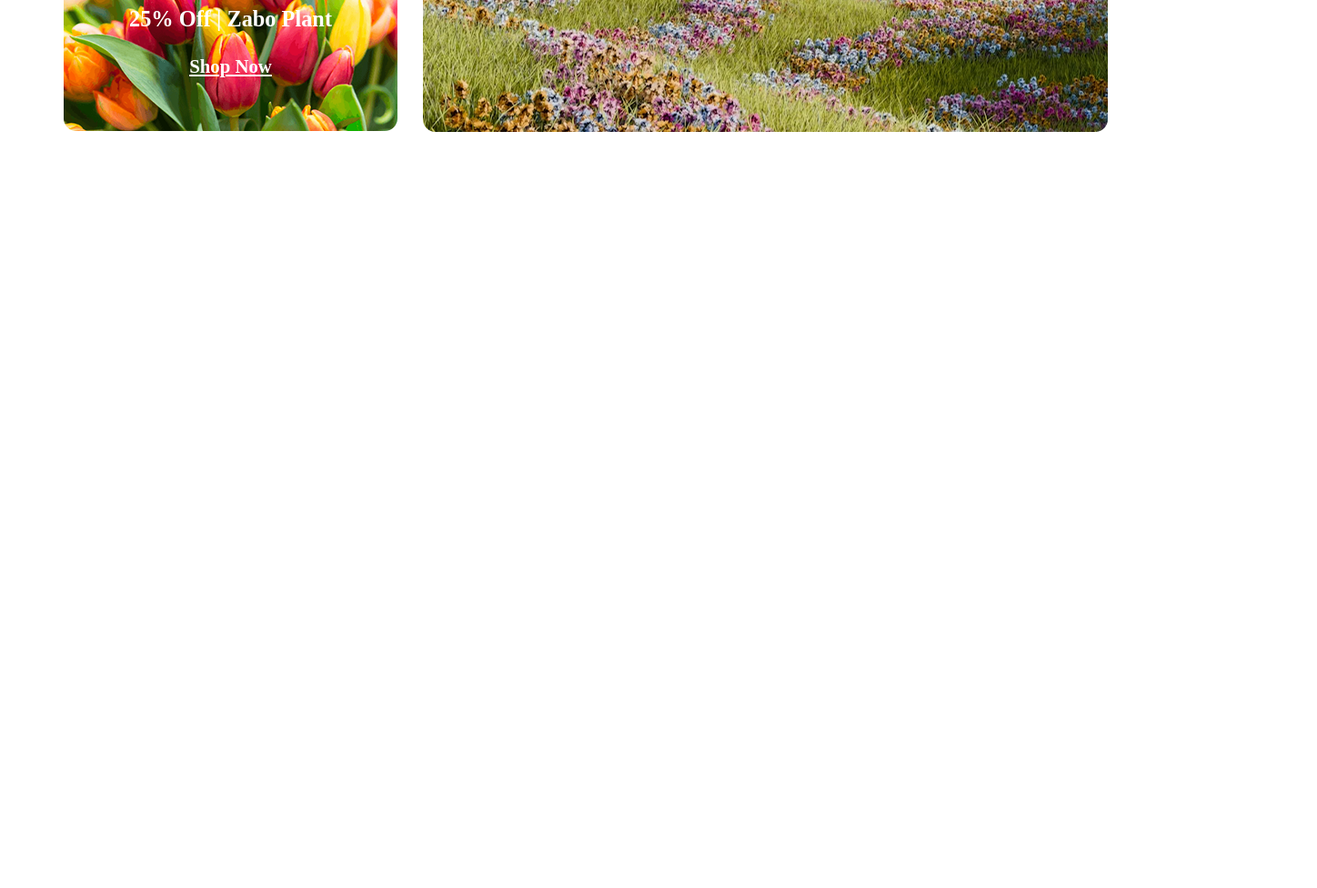
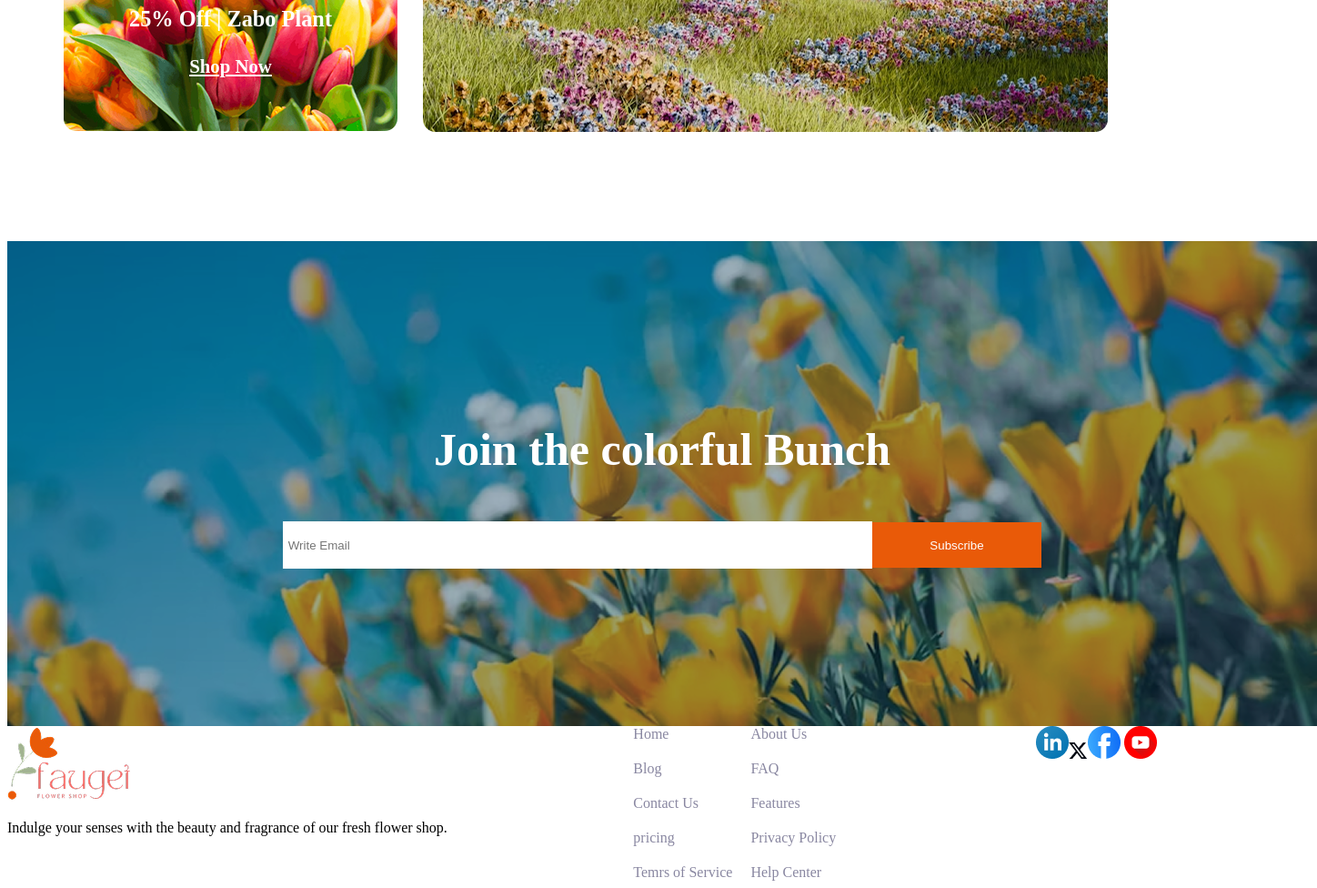
Before and after one commit to ahnaf264/assignment-02, a plain HTML site: page index.html in a window 1280 px wide. Shown: the part 3255-4231 px from the top of the page at 91% size, 1448 px wide, since content can reach past the window. Before the commit the page ends 3520 px from the top, so only its background shows below. Drawn offline with Linux system fonts and the light colour scheme.

Commit message:
footer part done

```diff
--- a/index.html
+++ b/index.html
@@ -206,19 +206,51 @@
 
 
 
+        <section class="colorful-bunch">
+            <h3 class="colorful-bunch-title">Join the colorful Bunch</h3>
+
+         <div class="colorful-bunch-input">
+               <input type="email" name="" id="Write-email" placeholder=" Write Email" class="email-input">
+            <button class="Subscribe-button">Subscribe</button>
+         </div>
 
 
 
 
-
+        </section>
 
 
     </main>
 
-    <footer>
+       <footer class="footer">
+
+        <div class="footer-intro">
+            <img class="fayel-logo" src="assets/logo.png" alt="">
+            <p class="footer-description">
+                Indulge your senses with the beauty and fragrance of our fresh flower shop.
+            </p>
+        </div>
+        <div class="footer-links">
+
+            <a href="" class="links">Home</a>
+            <a href="" class="links">About Us</a>
+            <a href="" class="links">Blog</a>
+            <a href="" class="links">FAQ</a>
+            <a href="" class="links">Contact Us</a>
+            <a href="" class="links">Features</a>
+            <a href="" class="links">pricing</a>
+            <a href="" class="links">Privacy Policy</a>
+            <a href="" class="links">Temrs of Service</a><a href="" class="links">Help Center</a>
+        </div>
+        <div class="footer-logo">
+            <img src="assets/icon-linkedin.png" alt=""><img src="assets/icon-twitter.png" alt=""><img src="assets/icon-facebook.png" alt="">
+            <img src="assets/icon-youtube.png" alt="">
+        </div>
+
 
 
     </footer>
 
+
 </body>
 </html>
--- a/styles/flower.css
+++ b/styles/flower.css
@@ -272,3 +272,80 @@ height: 423.12px;
     margin: 0;
     padding-top: 26px;
 }
+
+
+
+/* deal section ends */
+
+
+/* colourful banner part starts */
+
+
+.colorful-bunch{
+    background-image: url(/assets/news-letter-bg.png);
+    width: 1440px;
+   height: 533px;
+    margin: 0 auto;
+    gap: 20px;
+}
+.colorful-bunch-title{
+    font-size: 3.13rem;
+    color: white;
+
+    text-align: center;
+    padding-top: 200px ;
+
+
+}
+.email-input{
+   width: 644px;
+   height: 50px;
+    border: none;
+    display: flex;
+    justify-content: center;
+
+
+
+}
+
+.Subscribe-button{
+    background-color: #E95A08;
+    width: 186px;
+    height: 50px;
+    color: white;
+    border: none;
+
+}
+.colorful-bunch-input{
+    display: flex;
+    justify-content: center;
+    align-items: center;
+
+}
+
+/* colourful banner part ends */
+
+
+
+/* footer part start */
+
+footer{
+    display: flex;
+    max-width: 1440px;
+    max-height: 348px;
+    margin: 0 auto;
+    justify-content: space-between;
+}
+.footer-links{
+    display: grid;
+    grid-template-columns: repeat(2,1fr);
+    gap: 20px;
+}
+.links{
+    text-decoration: none;
+    color: #8987A1;
+
+}
+.footer-logo{
+    gap: 10px;
+}
```
